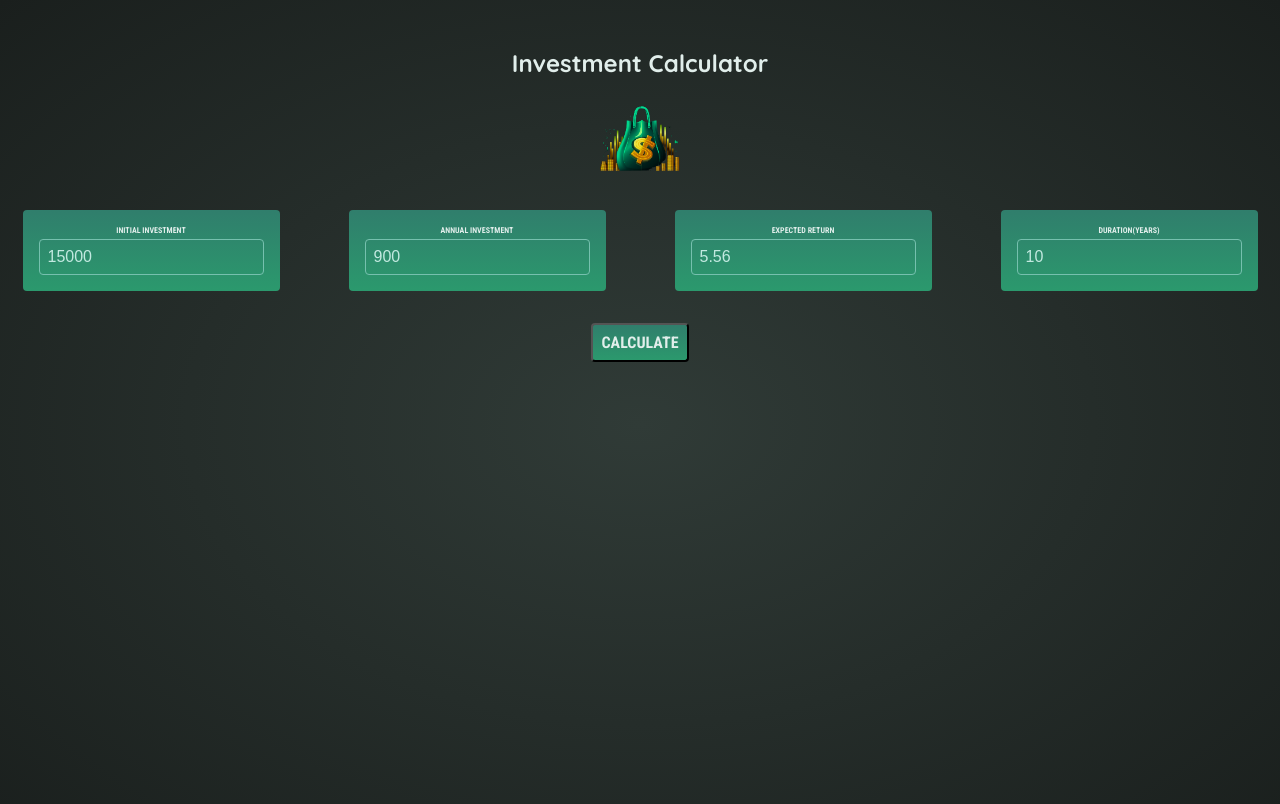
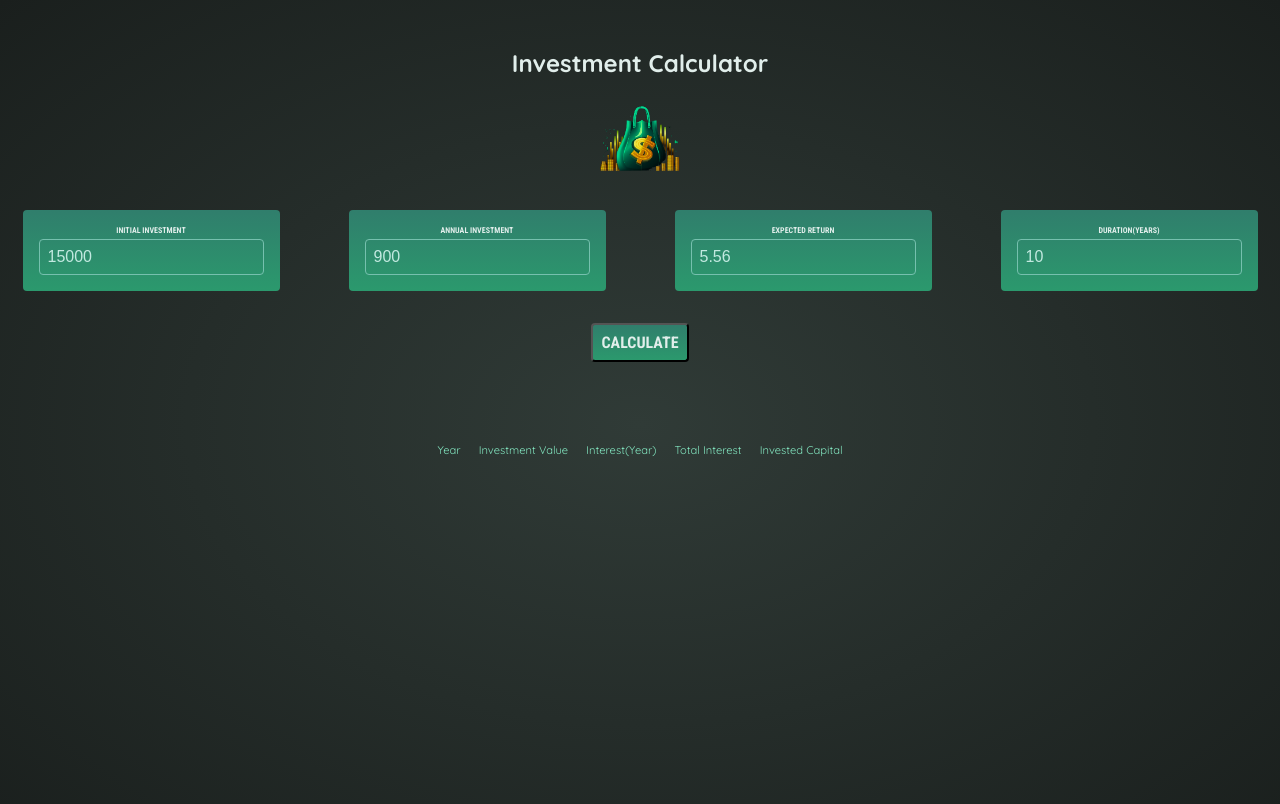
Before and after one commit to venkatajagadish/Reactapp, a React (Vite) app: page / in a window 1280 px wide. Shown: the top 804 px of the page. Built offline with nearby package versions, Linux system fonts and the light colour scheme.

Commit message:
Added new result component

```diff
--- a/src/App.jsx
+++ b/src/App.jsx
@@ -1,7 +1,13 @@
 import InputGroup from "./components/InputGroup";
+import CalculatedResult from "./components/CalculatedResult";
 
 function App() {
-  return <InputGroup />;
+  return (
+    <>
+      <InputGroup />
+      <CalculatedResult />
+    </>
+  );
 }
 
 export default App;
--- /dev/null
+++ b/src/components/CalculatedResult.jsx
@@ -0,0 +1,17 @@
+export default function CalculatedResult() {
+  return (
+    <>
+      <table id="result">
+        <thead>
+          <tr>
+            <td>Year</td>
+            <td>Investment Value</td>
+            <td>Interest(Year)</td>
+            <td>Total Interest</td>
+            <td>Invested Capital</td>
+          </tr>
+        </thead>
+      </table>
+    </>
+  );
+}
```
